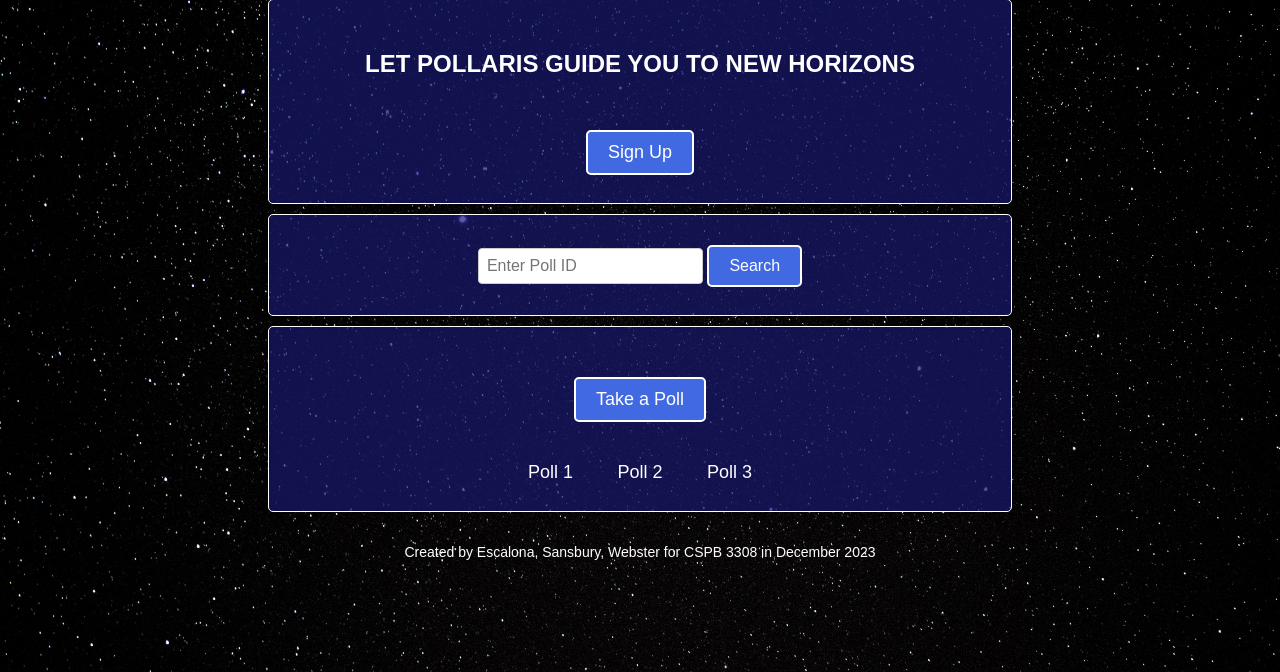
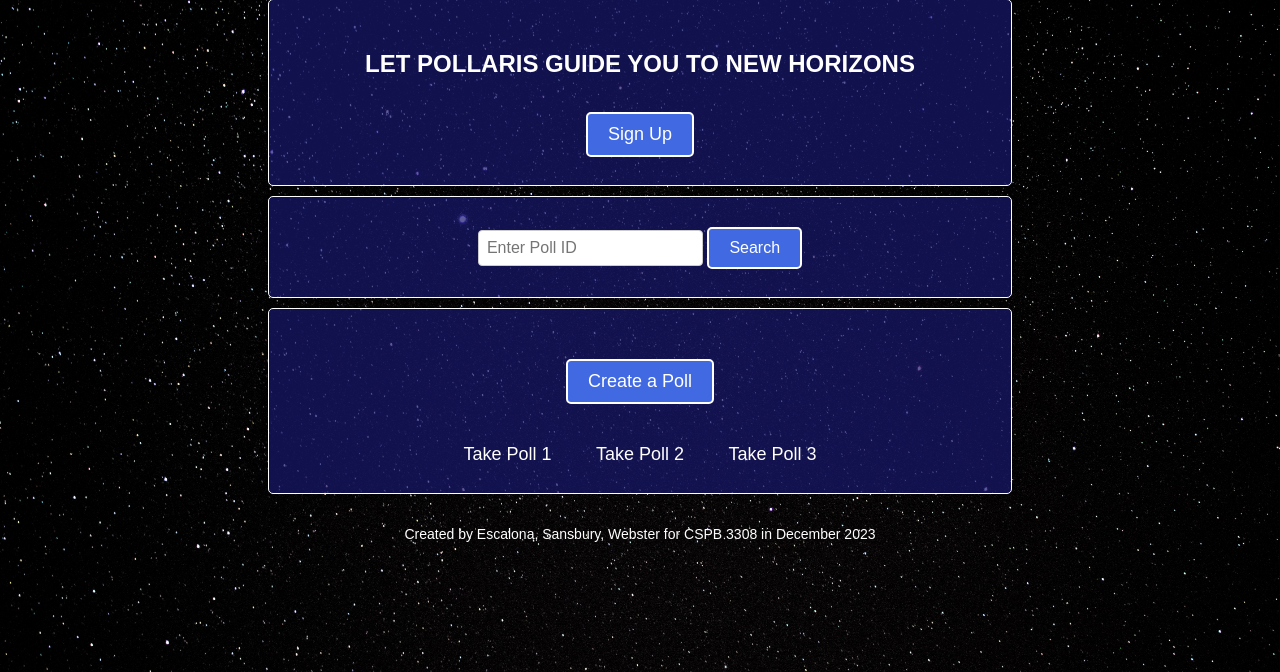
Before and after one commit to catalinaescalona/greendevs, a Flask app: page / in a window 1280 px wide. Shown: the part 128-800 px from the top of the page. Run offline with Flask 3, Linux system fonts and the light colour scheme; some libraries are stand-ins or nearby versions.

Commit message:
finalized homepage button links and styling

```diff
--- a/flask_app/app.py
+++ b/flask_app/app.py
@@ -41,6 +41,11 @@
 def index(name=None):
     '''Renders an HTML template with the Pollaris Homepage'''
     return render_template("homepage.html", name=name)
+
+@app.route('/redirect_home', methods=['GET'])
+def redirect_home():
+    response = {'home_url': url_for('index')}
+    return jsonify(response)
 
 @app.route('/redirect_login', methods=['GET'])
 def redirect_login():
@@ -126,8 +131,6 @@
 
         timestamp = datetime.datetime.now()
 
-
-
         #insert values into table
         sql = "INSERT INTO Users VALUES (?, ?, ?, ?, ?, ?, ?)"
         new_user = (new_id, user_name, first, last, email, password, timestamp)
@@ -153,10 +156,20 @@
     message += "</h1>"
     return message
 
+@app.route('/redirect_create', methods=['GET'])
+def redirect_create():
+    response = {'create_url': url_for('create_poll')}
+    return jsonify(response)
+
 @app.route('/create', methods=["GET", "POST"])
 def create_poll(name=None):
     '''Renders an HTML template that allows users to create a poll'''
     return render_template("create.html", name=name)
+
+@app.route('/redirect_vote', methods=['GET'])
+def redirect_vote():
+    response = {'vote_url': url_for('take_a_poll')}
+    return jsonify(response)
 
 @app.route('/vote_test')
 def vote_test():
--- a/flask_app/static/css/homepage.css
+++ b/flask_app/static/css/homepage.css
@@ -57,6 +57,7 @@
     padding: 10px 20px;
     font-size: 18px;
     text-decoration: none;
+    cursor: pointer;
 }
 
 .btn-poll {
--- a/flask_app/static/javascript/homepage.js
+++ b/flask_app/static/javascript/homepage.js
@@ -5,6 +5,18 @@
 // University of Colorado Boulder
 
 $(document).ready(function() {
+    // clicking logo redirects to homepage
+    $("#logo").on("click", function() {
+        $.ajax({
+            type: 'GET',
+            url: '/redirect_home',
+            success: function(response) {
+                // redirect to home URL
+                window.location.href = response.home_url;
+            }
+        });
+    });
+
     // clicking login button redirects to login page
     $("#login-btn").on("click", function() {
         $.ajax({
@@ -28,4 +40,28 @@
             }
         });
     });
+
+    // clicking create a poll button redirects to create page
+    $("#create-btn").on("click", function() {
+        $.ajax({
+            type: 'GET',
+            url: '/redirect_create',
+            success: function(response) {
+                // redirect to create URL
+                window.location.href = response.create_url;
+            }
+        });
+    });
+
+    // clicking any of the poll links redirects to vote page
+    $(".poll-links").on("click", function() {
+        $.ajax({
+            type: 'GET',
+            url: 'redirect_vote',
+            success: function(response) {
+                // redirect to vote URL
+                window.location.href = response.vote_url;
+            }
+        });
+    });
 });
--- a/flask_app/templates/homepage.html
+++ b/flask_app/templates/homepage.html
@@ -22,7 +22,6 @@
     <div id="welcome" class="section">
       <h1>LET POLLARIS GUIDE YOU TO NEW HORIZONS</h1>
       <br>
-      <br>
       <button id="sign-up-btn" class="btn">Sign Up</button>
       <br>
       <br>
@@ -37,17 +36,15 @@
       </div>
     </div>
 
-    <!-- change button to make a poll, and one link will be to poll 1 (take a poll) -->
-    <div id="take-poll" class="section">
-
+    <div id="create-poll" class="section">
       <div class="btn-poll">
-        <a href="#" class="btn">Take a Poll</a>
+        <a id="create-btn" class="btn">Create a Poll</a>
       </div>
 
       <div class="poll-links">
-        <a href="poll1.html">Poll 1</a>
-        <a href="poll2.html">Poll 2</a>
-        <a href="poll3.html">Poll 3</a>
+        <a href="poll1.html">Take Poll 1</a>
+        <a href="poll2.html">Take Poll 2</a>
+        <a href="poll3.html">Take Poll 3</a>
         <br>
         <br>
       </div>
```
